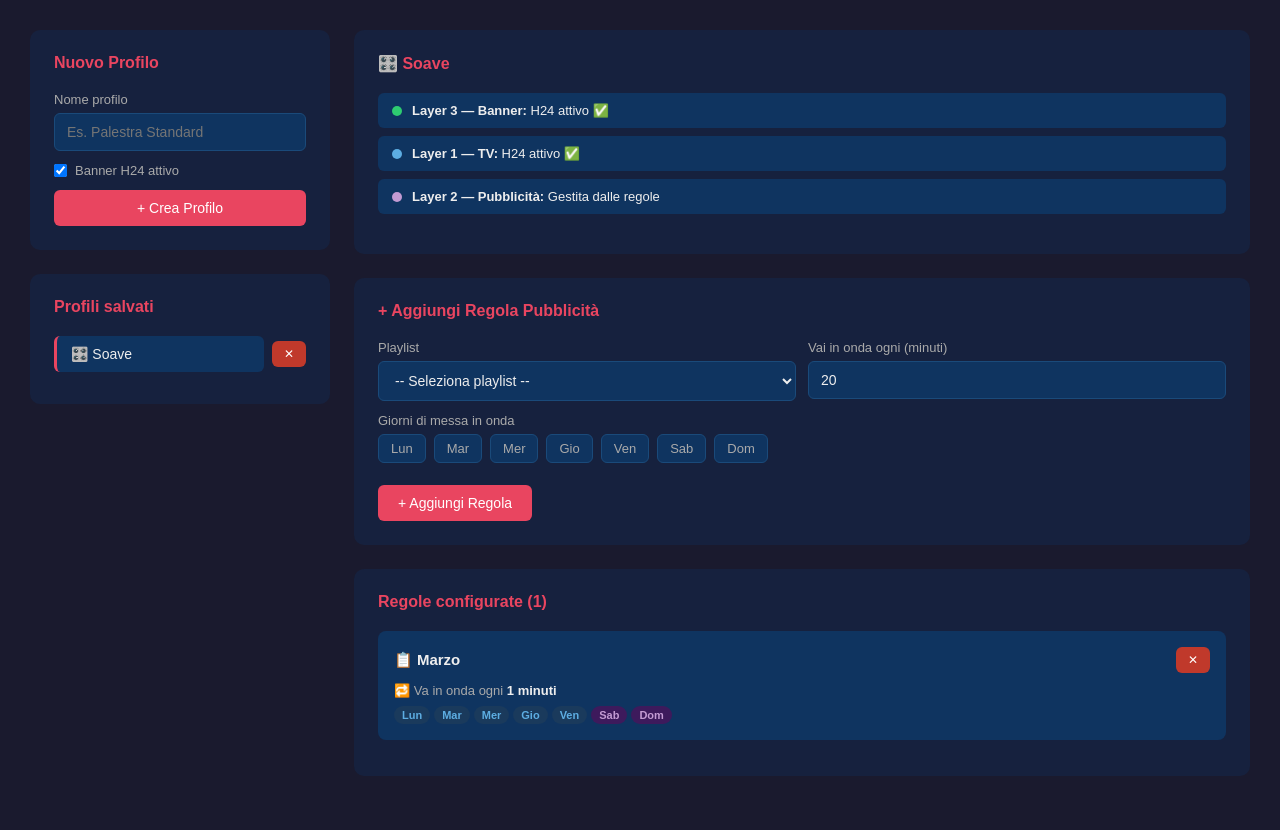
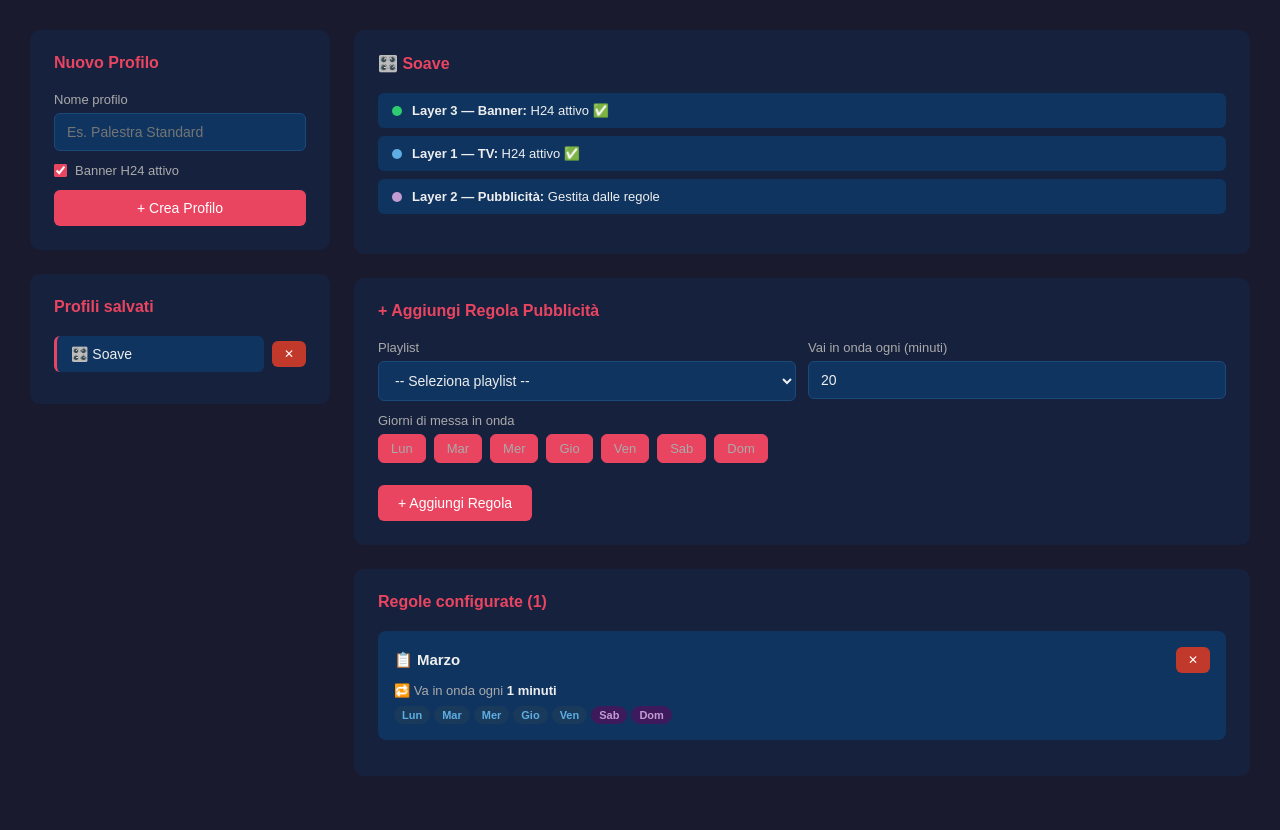
Before and after one commit to tobias94-design/signage, a PHP site: page /profili.php?p=1 in a window 1280 px wide. Shown: the part 106-936 px from the top of the page. Run offline with PHP 8.4, Linux system fonts and the light colour scheme; the visitor is signed in with stand-in values (Sample User, id 1); data comes from the database, SQL or seed files in the repository.

Commit message:
profili.php
Fix selezione giorni profili

```diff
--- a/profili.php
+++ b/profili.php
@@ -85,7 +85,8 @@ require_once 'includes/header.php';
                 <label>Nome profilo</label>
                 <input type="text" name="nome" placeholder="Es. Palestra Standard" required>
                 <div style="display:flex; align-items:center; gap:8px; margin-bottom:12px;">
-                    <input type="checkbox" name="banner_attivo" id="banner_attivo" checked style="width:auto; margin:0;">
+                    <input type="checkbox" name="banner_attivo" id="banner_attivo" checked
+                           style="width:auto; margin:0; accent-color:#e94560;">
                     <label for="banner_attivo" style="margin:0;">Banner H24 attivo</label>
                 </div>
                 <button type="submit" class="btn btn-full">+ Crea Profilo</button>
@@ -124,15 +125,18 @@ require_once 'includes/header.php';
         <div class="box">
             <h2>🎛️ <?php echo htmlspecialchars($pr_corrente['nome']); ?></h2>
             <div style="display:flex; flex-direction:column; gap:8px; margin-bottom:16px;">
-                <div style="display:flex; align-items:center; gap:10px; padding:10px 14px; background:#0f3460; border-radius:6px; font-size:13px;">
+                <div style="display:flex; align-items:center; gap:10px; padding:10px 14px;
+                            background:#0f3460; border-radius:6px; font-size:13px;">
                     <div style="width:10px; height:10px; border-radius:50%; background:#2ecc71;"></div>
                     <span><strong>Layer 3 — Banner:</strong> <?php echo $pr_corrente['banner_attivo'] ? 'H24 attivo ✅' : 'Disattivato ❌'; ?></span>
                 </div>
-                <div style="display:flex; align-items:center; gap:10px; padding:10px 14px; background:#0f3460; border-radius:6px; font-size:13px;">
+                <div style="display:flex; align-items:center; gap:10px; padding:10px 14px;
+                            background:#0f3460; border-radius:6px; font-size:13px;">
                     <div style="width:10px; height:10px; border-radius:50%; background:#5dade2;"></div>
                     <span><strong>Layer 1 — TV:</strong> H24 attivo ✅</span>
                 </div>
-                <div style="display:flex; align-items:center; gap:10px; padding:10px 14px; background:#0f3460; border-radius:6px; font-size:13px;">
+                <div style="display:flex; align-items:center; gap:10px; padding:10px 14px;
+                            background:#0f3460; border-radius:6px; font-size:13px;">
                     <div style="width:10px; height:10px; border-radius:50%; background:#c39bd3;"></div>
                     <span><strong>Layer 2 — Pubblicità:</strong> Gestita dalle regole</span>
                 </div>
@@ -141,7 +145,7 @@ require_once 'includes/header.php';
 
         <div class="box">
             <h2>+ Aggiungi Regola Pubblicità</h2>
-            <form method="POST">
+            <form method="POST" id="form-regola">
                 <input type="hidden" name="azione" value="aggiungi_regola">
                 <input type="hidden" name="profilo_id" value="<?php echo $profilo_attivo; ?>">
 
@@ -165,15 +169,16 @@ require_once 'includes/header.php';
                 <div style="display:flex; gap:8px; flex-wrap:wrap; margin-bottom:16px;">
                     <?php foreach ($giorni_nomi as $num => $nome): ?>
                     <div>
-                        <input type="checkbox" name="giorni[]" value="<?php echo $num; ?>"
-                               id="g<?php echo $num; ?>" checked
+                        <input type="checkbox" name="giorni[]"
+                               value="<?php echo $num; ?>"
+                               id="g<?php echo $num; ?>"
+                               checked
                                style="display:none;">
                         <label for="g<?php echo $num; ?>"
-                               style="padding:6px 12px; background:#0f3460; border:1px solid #1a4a7a;
-                                      border-radius:6px; font-size:13px; cursor:pointer; user-select:none;"
-                               onclick="this.previousElementSibling.checked = !this.previousElementSibling.checked;
-                                        this.style.background = this.previousElementSibling.checked ? '#e94560' : '#0f3460';
-                                        this.style.borderColor = this.previousElementSibling.checked ? '#e94560' : '#1a4a7a';">
+                               id="label-g<?php echo $num; ?>"
+                               style="padding:6px 12px; background:#e94560; border:1px solid #e94560;
+                                      border-radius:6px; font-size:13px; cursor:pointer;
+                                      user-select:none; display:inline-block;">
                             <?php echo $nome; ?>
                         </label>
                     </div>
@@ -227,4 +232,21 @@ require_once 'includes/header.php';
 
 </div>
 
+<script>
+document.querySelectorAll('[id^="label-g"]').forEach(label => {
+    label.addEventListener('click', function(e) {
+        e.preventDefault();
+        const input = document.getElementById(this.getAttribute('for'));
+        input.checked = !input.checked;
+        if (input.checked) {
+            this.style.background = '#e94560';
+            this.style.borderColor = '#e94560';
+        } else {
+            this.style.background = '#0f3460';
+            this.style.borderColor = '#1a4a7a';
+        }
+    });
+});
+</script>
+
 <?php require_once 'includes/footer.php'; ?>
```
